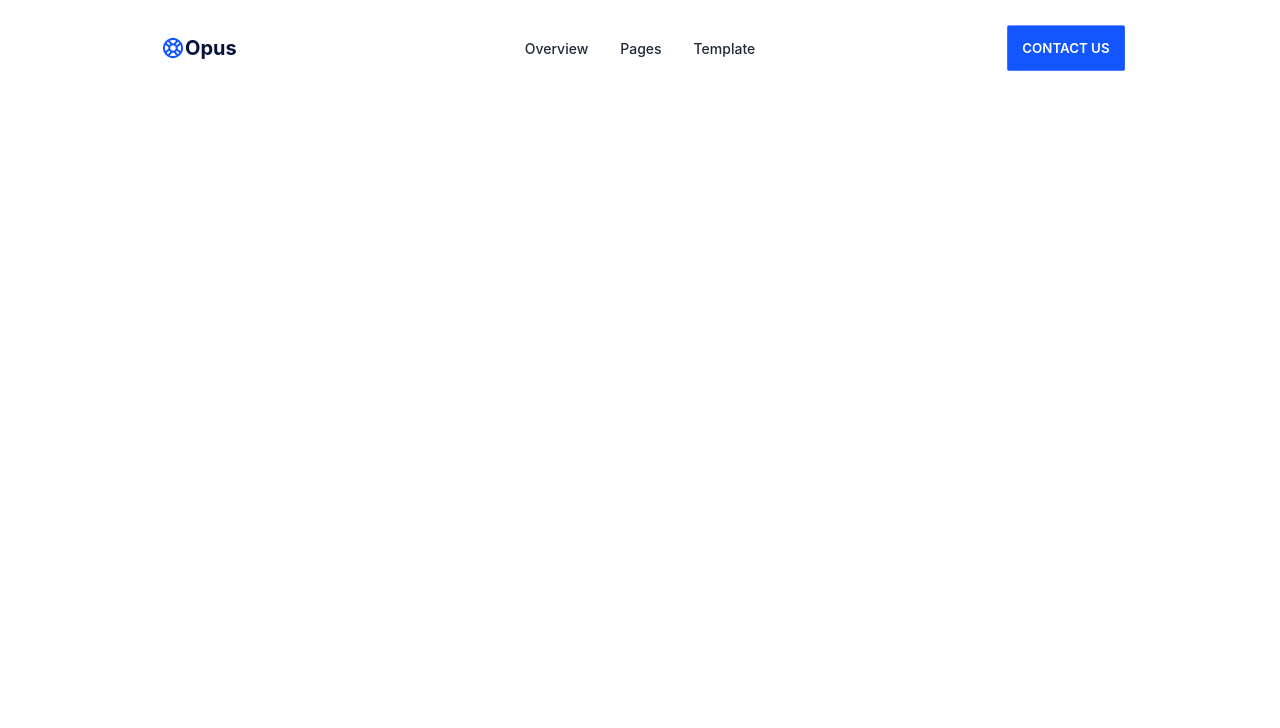
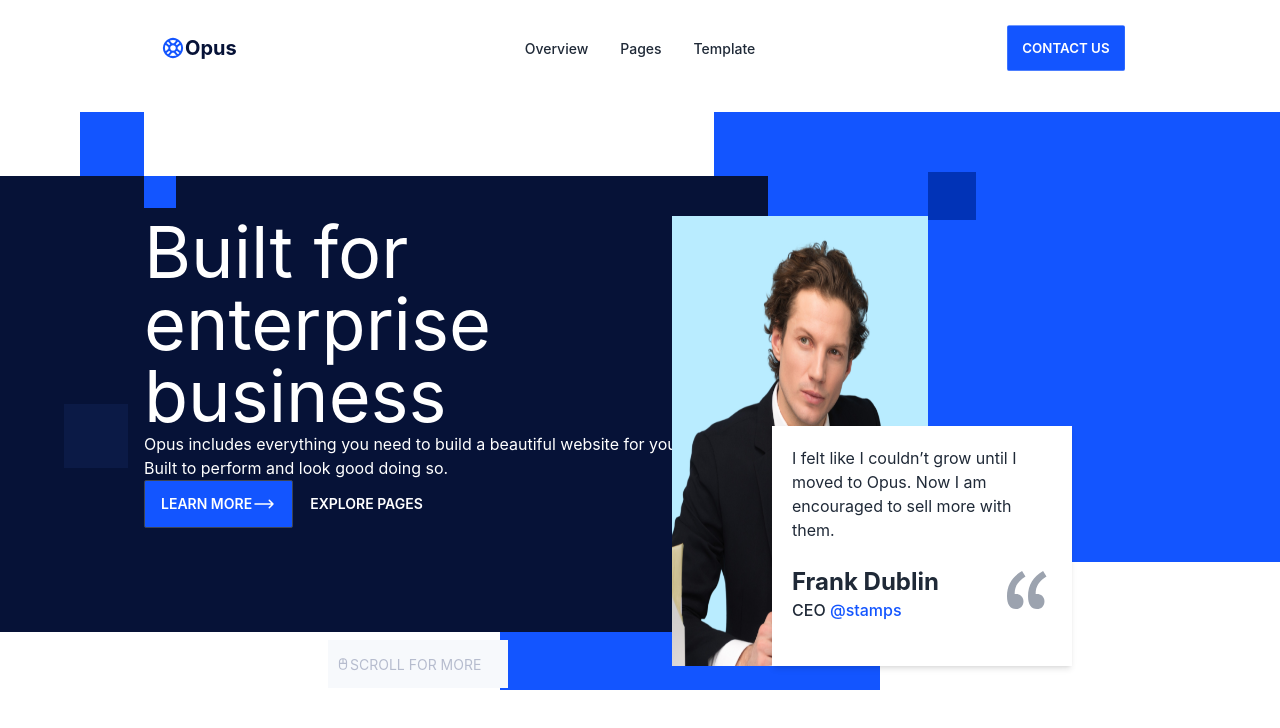
Before and after one commit to Soliman-soad/opus, a React (Create React App) app: page / in a window 1280 px wide. Shown: the top 728 px of the page. Built offline with nearby package versions, Linux system fonts and the light colour scheme; a web font is replaced by a local one.

Commit message:
header section added

```diff
--- a/package.json
+++ b/package.json
@@ -9,6 +9,7 @@
     "daisyui": "^2.45.0",
     "react": "^18.2.0",
     "react-dom": "^18.2.0",
+    "react-icons": "^4.7.1",
     "react-scripts": "5.0.1",
     "web-vitals": "^2.1.4"
   },
--- a/src/App.js
+++ b/src/App.js
@@ -1,11 +1,13 @@
 import logo from './logo.svg';
 import './App.css';
 import Navber from './components/Navber/Navber';
+import Home from './components/Home';
 
 function App() {
   return (
     < >
      <Navber/>
+     <Home/>
     </>
   );
 }
--- a/src/components/Home.jsx
+++ b/src/components/Home.jsx
@@ -0,0 +1,12 @@
+import React from 'react';
+import Header from './HomeComponent/Header';
+
+const Home = () => {
+    return (
+        <>
+         <Header/>
+        </>
+    );
+};
+
+export default Home;
--- /dev/null
+++ b/src/components/HomeComponent/Header.jsx
@@ -0,0 +1,76 @@
+import React from "react";
+import HeaderImg from "../../img/headerImage.png";
+import { VscQuote } from "react-icons/vsc";
+import { BiMouseAlt } from "react-icons/bi";
+
+const Header = () => {
+  return (
+    <div className="grid grid-cols-5 relative inline-block mt-24">
+      <div className="bg-[#061237] col-span-3 text-white pl-36 pt-10 relative inline-block">
+        <h1 className="text-7xl ">
+          Built for <br />
+          enterprise
+          <br />
+          business
+        </h1>
+        <p>
+          Opus includes everything you need to build a beautiful website for
+          your business. Built to perform and look good doing so.
+        </p>
+        <div className="w-[32px] h-[32px] absolute bg-[#1355FF] top-0"></div>
+        <div className="w-[64px] h-[64px] absolute bg-[#1355FF] -top-16 left-20"></div>
+        <div className="w-[64px] h-[64px] absolute bg-[#0B1A46] top-2/4 left-16"></div>
+        <div>
+          <a className="btn rounded-sm bg-[#1355FF] ">
+            Learn more{" "}
+            <svg
+              xmlns="http://www.w3.org/2000/svg"
+              fill="none"
+              viewBox="0 0 24 24"
+              strokeWidth={1.5}
+              stroke="currentColor"
+              className="w-6 h-6"
+            >
+              <path
+                strokeLinecap="round"
+                strokeLinejoin="round"
+                d="M17.25 8.25L21 12m0 0l-3.75 3.75M21 12H3"
+              />
+            </svg>
+          </a>
+          <a className="btn btn-ghost rounded-sm">Explore Pages</a>
+        </div>
+      </div>
+      <div>
+        <div className="relative inline-block">
+          <div className="relative inline-block -left-24 top-10">
+            <img src={HeaderImg} alt="" className=" w-full h-[450px]" />
+            <div className="w-[300px] h-[240px] px-5 py-5 bg-white absolute -right-36 -bottom-0 shadow-md">
+              <p className="font-[400]">
+                I felt like I couldn’t grow until I moved to Opus. Now I am
+                encouraged to sell more with them.
+              </p>
+              <div className="flex justify-between mt-6">
+                <div>
+                  <h1 className="font-bold text-2xl">Frank Dublin</h1>
+                  <h4 className="font-[500] ">
+                    CEO <span className="text-[#1355FF]">@stamps</span>
+                  </h4>
+                </div>
+                <div className="text-5xl text-gray-400">
+                  <VscQuote />
+                </div>
+              </div>
+            </div>
+          </div>
+          <div className="w-[48px] h-[48px] bg-[#0133B7] absolute -top-1 right-12"></div>
+          <div className="w-[580px] h-[450px] -z-10 bg-[#1355FF] absolute -top-16 -right-[270px]"></div>
+          <div className="w-[380px] h-[450px] -z-10 bg-[#1355FF] absolute top-16 right-36"></div>
+          <div className="w-[180px] h-[48px] absolute -bottom-14 p-2 -left-[440px] flex text-[14px] text-[#B6BCCE] bg-[#F7F9FC] items-center" ><BiMouseAlt/><span>SCROLL FOR MORE</span></div>
+        </div>
+      </div>
+    </div>
+  );
+};
+
+export default Header;
```
Also changed, not shown: 1 other file (tests, documents, lock files or other folders).
